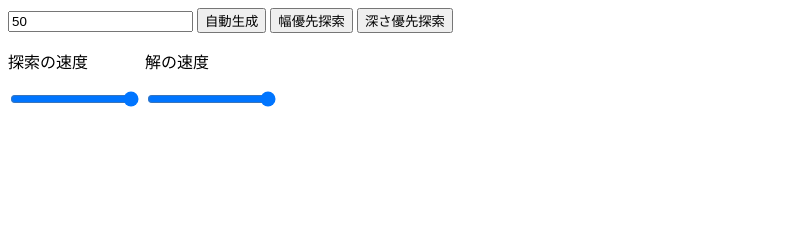
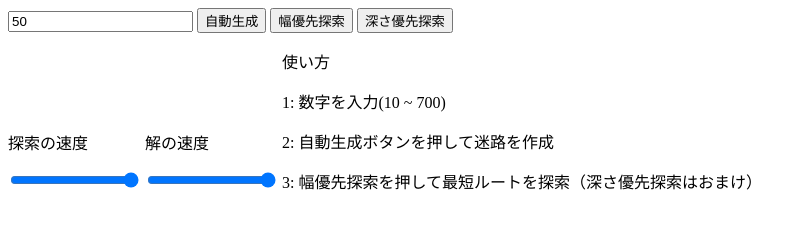
Before and after one commit to carp51/maze-ver2.0, a plain HTML site: page index.html in a window 1280 px wide. Shown: the whole page, without its empty margins (0-806 px from the left). Drawn offline with Linux system fonts and the light colour scheme.

Commit message:
Update index.html

```diff
--- a/index.html
+++ b/index.html
@@ -28,6 +28,13 @@
         <input type="range" id="ans_speed" min="0" max="500" step="20" value="500">
     </div>
 
+    <div class="speed">
+        <p>使い方</p>
+        <p>1: 数字を入力(10 ~ 700)</p>
+        <p>2: 自動生成ボタンを押して迷路を作成</p>
+        <p>3: 幅優先探索を押して最短ルートを探索（深さ優先探索はおまけ）</p>
+    </div>
+
     <div>
         <canvas width="700" height="700"></canvas>
     </div>
```
